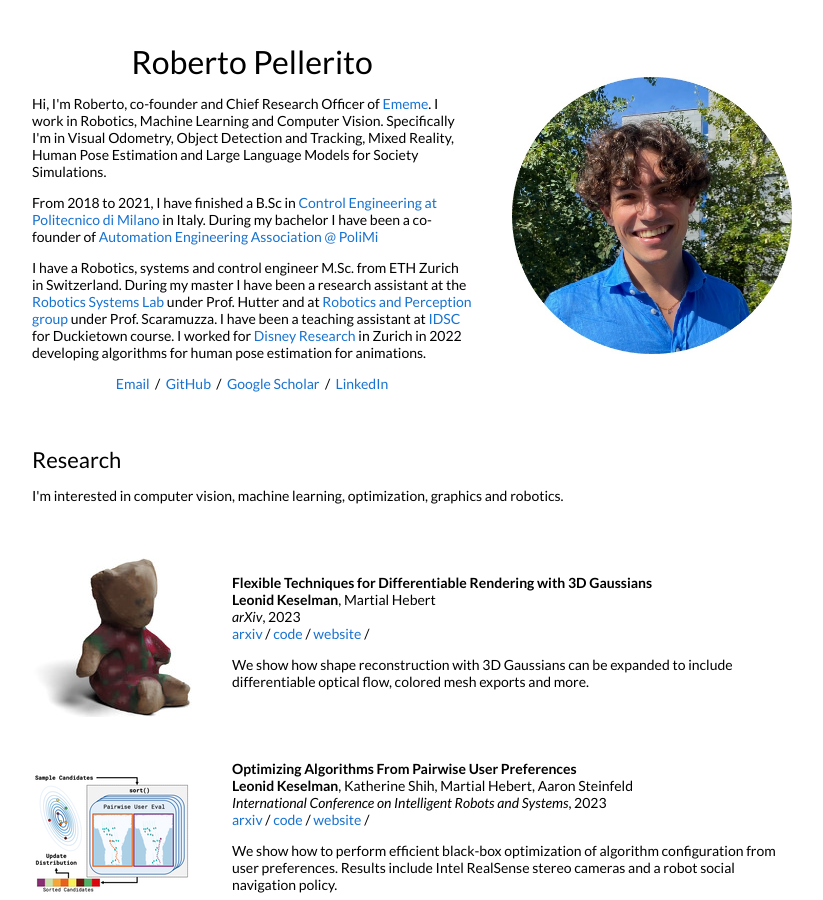
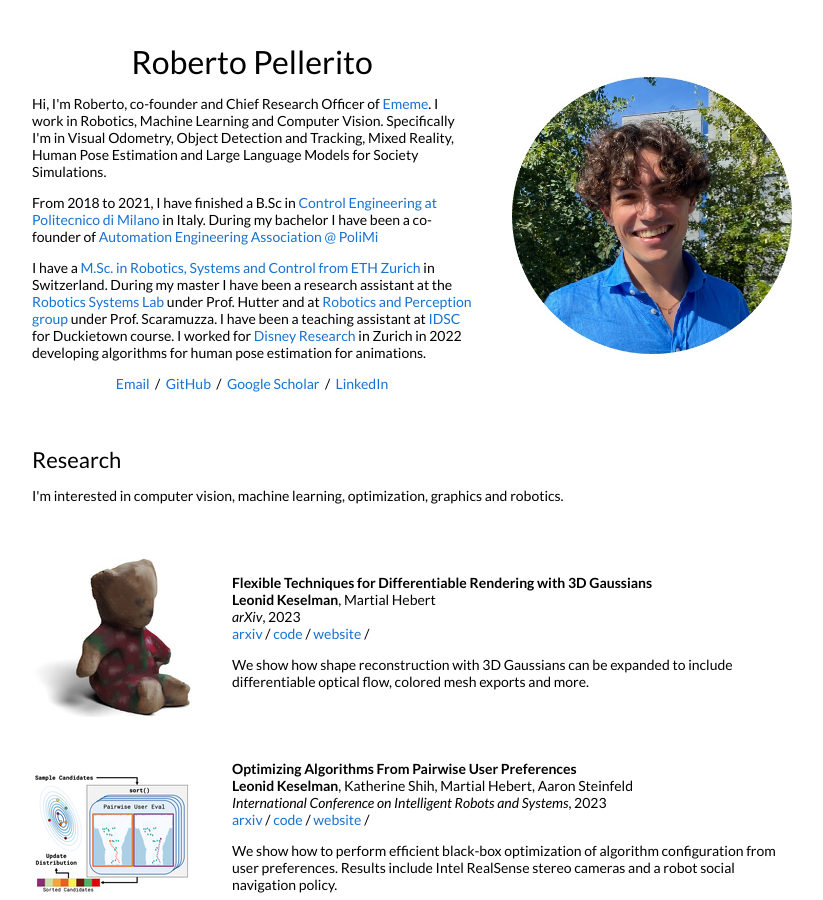
Before and after one commit to senecobis/senecobis.github.io, a Jekyll site: the page built from _posts/2023-08-28-3dgaussians.markdown, in a window 1280 px wide and 900 px high. Shown: the whole window, without its empty margins (228-1051 px from the left). Built offline with Jekyll 4.4.1, drawn with Linux system fonts in a browser that asks for light colours.

Commit message:
update master

```diff
--- a/_layouts/default.html
+++ b/_layouts/default.html
@@ -40,7 +40,8 @@
                 From 2018 to 2021, I have finished a B.Sc in <a href="https://www.polimi.it/futuri-studenti/corsi-di-laurea-magistrale/automation-and-control-engineering-ingegneria-dellautomazione">Control Engineering at Politecnico di Milano</a> in Italy. During my bachelor I have been a co-founder of <a href="https://www.aeapolimi.it/en/"> Automation Engineering Association @ PoliMi </a>
               </p>
               <p>
-                I have a Robotics, systems and control engineer M.Sc. from ETH Zurich in Switzerland. During my master I have been a research assistant at the <a href="https://rsl.ethz.ch">Robotics Systems Lab</a> under Prof. Hutter and at <a href="https://rpg.ifi.uzh.ch"> Robotics and Perception group</a> under Prof. Scaramuzza. I have been a teaching assistant at <a href="https://idsc.ethz.ch">IDSC</a> for Duckietown course. I worked for <a href="https://studios.disneyresearch.com">Disney Research</a> in Zurich in 2022 developing algorithms for human pose estimation for animations.
+                I have a <a href="https://master-robotics.ethz.ch">M.Sc. in Robotics, Systems and Control from ETH Zurich</a> in Switzerland.
+                During my master I have been a research assistant at the <a href="https://rsl.ethz.ch">Robotics Systems Lab</a> under Prof. Hutter and at <a href="https://rpg.ifi.uzh.ch"> Robotics and Perception group</a> under Prof. Scaramuzza. I have been a teaching assistant at <a href="https://idsc.ethz.ch">IDSC</a> for Duckietown course. I worked for <a href="https://studios.disneyresearch.com">Disney Research</a> in Zurich in 2022 developing algorithms for human pose estimation for animations.
               </p>
               <p style="text-align:center">
                 <a target="_blank" href="https://mailhide.io/e/B8TyS"> Email</a> &nbsp;/&nbsp;
```
